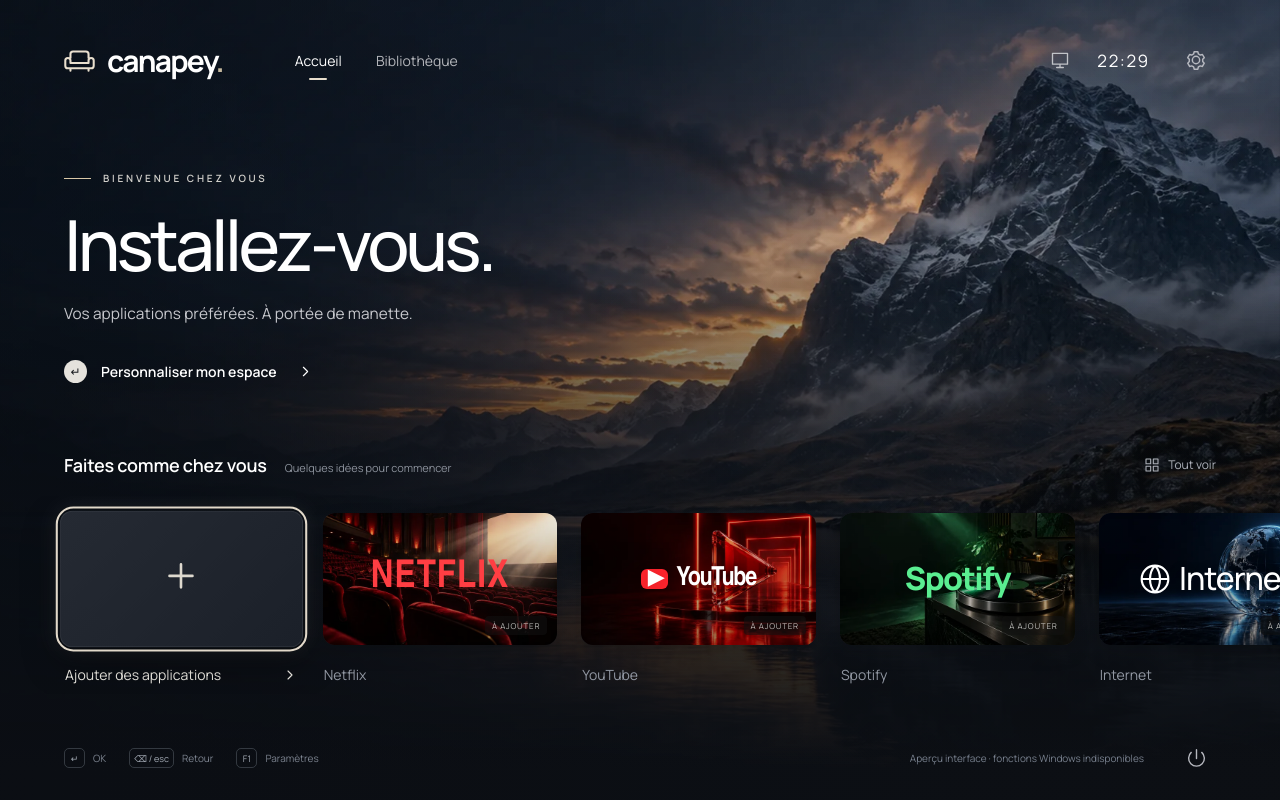
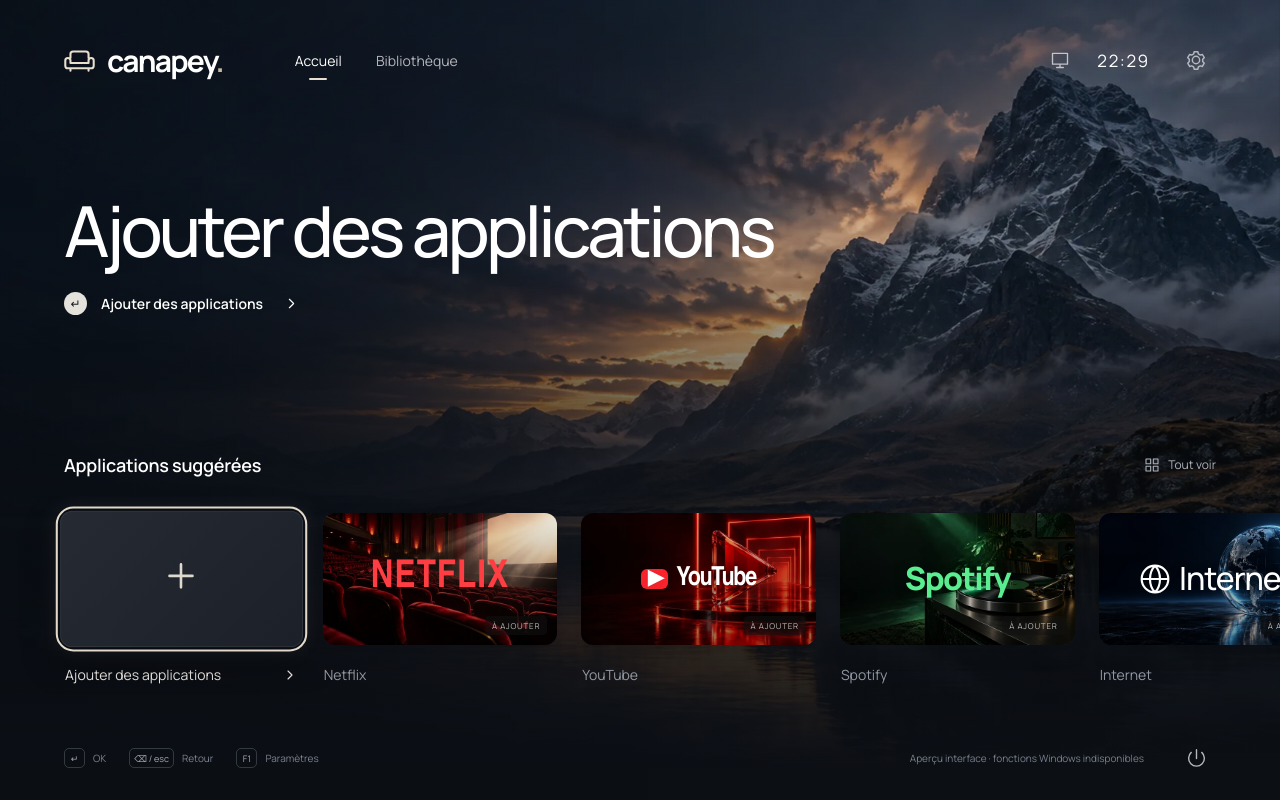
Before and after one commit to DwennK/canapey-launcher, a Vue app: page / in a window 1280 px wide. Built offline with nearby package versions, Linux system fonts and the light colour scheme.

Commit message:
fix: replace interface slogans with direct labels
Use functional titles and actions across the home screen and settings.
Remove decorative copy while preserving useful status and confirmation messages.
Update the browser checks to match the simplified interface.

```diff
--- a/scripts/qa-ui.js
+++ b/scripts/qa-ui.js
@@ -6,7 +6,7 @@
   await page.setViewportSize({width:1440,height:900});
   await page.evaluate(()=>localStorage.removeItem('canapey-ui-preview-v1'));
   await page.reload();
-  await page.getByRole('heading',{name:'Installez-vous.'}).waitFor();
+  await page.getByRole('heading',{name:'Ajouter des applications',exact:true}).waitFor();
   const assert=async(condition,message)=>{if(!await condition)throw new Error(message)};
   const selected=()=>page.locator('.cards .app-card[aria-pressed="true"]');
   await assert((await page.locator('.cards .app-card').count())===9,'Honest empty-state suggestions missing');
@@ -113,7 +113,7 @@
   await page.route('**/*',route=>route.request().url().startsWith('http://127.0.0.1:1420')?route.continue():route.abort());
   await page.evaluate(()=>localStorage.setItem('canapey-ui-preview-v1','{broken'));
   await page.reload();
-  await page.getByRole('heading',{name:'Installez-vous.'}).waitFor();
+  await page.getByRole('heading',{name:'Ajouter des applications',exact:true}).waitFor();
   await page.waitForFunction(()=>[...document.images].filter(i=>i.getBoundingClientRect().x<innerWidth).every(i=>i.complete&&i.naturalWidth>0));
   await page.screenshot({animations:'disabled',path:'output/playwright/home-desktop.png'});
   await page.keyboard.press('ArrowDown');
--- a/src/App.vue
+++ b/src/App.vue
@@ -199,29 +199,24 @@
 );
 const heroTitle = computed(() =>
   current.value.special === "add"
-    ? "Installez-vous."
+    ? "Ajouter des applications"
     : current.value.special === "windows"
       ? "Retour au bureau."
       : current.value.name,
 );
 const subtitle = computed(() =>
-  current.value.special === "add"
-    ? "Vos applications préférées. À portée de manette."
-    : current.value.special === "windows"
-      ? "Retrouvez votre PC. Canapey reste à portée de main."
-      : current.value.suggestion
-        ? "Ajoutez cette application à votre espace."
-        : {
-            netflix: "Le grand écran, à la maison.",
-            youtube: "Une nouvelle vidéo. Un nouvel univers.",
-            spotify: "La bande-son de votre salon.",
-            internet: "Tout le web, depuis votre canapé.",
-            steam: "Votre prochaine aventure vous attend.",
-            plezy: "Toute votre médiathèque, réunie.",
-            silo: "Votre collection, simplement.",
-            home: "Votre application, sur grand écran.",
-            windows: "",
-          }[current.value.theme],
+  current.value.special === "windows"
+    ? "Canapey reste ouvert en arrière-plan."
+    : "",
+);
+const heroStatus = computed(() =>
+  current.value.suggestion
+    ? "À AJOUTER"
+    : current.value.entry?.target.kind === "uri"
+      ? "RACCOURCI WEB"
+      : selectedSession.value
+        ? "EN COURS"
+        : "",
 );
 const heroBg = ref("/art/home.webp"),
   oldBg = ref("");
@@ -1105,30 +1100,20 @@
       class="hero"
       aria-live="polite"
     >
-      <div class="eyebrow">
-        <span class="tiny-line" />{{
-          current.suggestion
-            ? "À DÉCOUVRIR"
-            : empty
-              ? "BIENVENUE CHEZ VOUS"
-              : current.entry?.target.kind === "uri"
-                ? "RACCOURCI WEB"
-                : selectedSession
-                  ? "EN COURS"
-                  : "VOTRE ESPACE"
-        }}
+      <div v-if="heroStatus" class="eyebrow">
+        <span class="tiny-line" />{{ heroStatus }}
       </div>
       <h1 :key="heroTitle">{{ heroTitle }}</h1>
-      <p>{{ subtitle }}</p>
+      <p v-if="subtitle">{{ subtitle }}</p>
       <button class="hero-action" @click="activate()">
         <span class="keycap light">{{
           controller ? (ps ? "×" : "A") : "↵"
         }}</span
         >{{
           current.special === "add"
-            ? "Personnaliser mon espace"
+            ? "Ajouter des applications"
             : current.suggestion
-              ? "Ajouter à mon espace"
+              ? "Ajouter"
               : current.special === "windows"
                 ? "Afficher le bureau"
                 : selectedSession
@@ -1146,16 +1131,14 @@
       <div class="library-heading">
         <div>
           <span class="section-label">{{
-            view === "grid"
-              ? "Votre bibliothèque"
-              : empty
-                ? "Faites comme chez vous"
+            empty
+              ? "Applications suggérées"
+              : view === "grid"
+                ? "Votre bibliothèque"
                 : "Vos applications"
-          }}</span
-          ><span class="section-count">{{
-            empty
-              ? "Quelques idées pour commencer"
-              : `${config.apps.length} application${config.apps.length > 1 ? "s" : ""}`
+          }}</span>
+          <span v-if="!empty" class="section-count">{{
+            `${config.apps.length} application${config.apps.length > 1 ? "s" : ""}`
           }}</span>
         </div>
         <button
@@ -1298,13 +1281,13 @@
                     : panel === "move"
                       ? "Déplacer la carte"
                       : panel === "settings"
-                        ? "À votre façon."
+                        ? "Paramètres"
                         : panel === "add"
-                          ? "Un peu plus vous."
+                          ? "Ajouter des applications"
                           : panel === "edit"
                             ? "Personnaliser"
                             : panel === "power"
-                              ? "À bientôt."
+                              ? "Alimentation"
                               : panel === "session"
                                 ? current.name
                                 : confirmTitle
@@ -1394,16 +1377,13 @@
                 ><button @click="openPanel('power')">
                   <span>Alimentation</span
                   ><Icon name="power" :size="16" /></button
-                ><small>Canapey {{ version }}<br />Le PC, côté canapé.</small>
+                ><small>Canapey {{ version }}</small>
               </nav>
               <div class="settings-content">
                 <template v-if="settingsTab === 'general'"
-                  ><h3>Votre salon, vos réglages.</h3>
+                  ><h3>Écran et démarrage</h3>
                   <label class="setting-row"
-                    ><span
-                      >Plein écran au démarrage<small
-                        >Pour profiter de toute la TV.</small
-                      ></span
+                    ><span>Plein écran au démarrage</span
                     ><input
                       v-model="config.settings.fullscreen"
                       type="checkbox"
@@ -1465,8 +1445,7 @@
                     </button>
                   </div>
                   <p v-if="!config.apps.length" class="muted">
-                    Votre espace est encore libre. Ajoutez votre première
-                    application.
+                    Aucune application ajoutée.
                   </p>
                   <div
                     v-for="(a, i) in config.apps"
@@ -1515,7 +1494,7 @@
                     </button></div
                 ></template>
                 <template v-if="settingsTab === 'controls'"
-                  ><h3>Tout, depuis le canapé.</h3>
+                  ><h3>Manette et navigation</h3>
                   <div class="device-line">
                     <Icon name="controller" :size="28" />
                     <div>
@@ -1597,10 +1576,10 @@
                   <h3>
                     {{
                       update?.state === "available"
-                        ? `La version ${update.version} vous attend.`
+                        ? `Version ${update.version} disponible`
                         : update?.state === "current"
                           ? "Vous êtes à jour."
-                          : "Toujours à votre rythme."
+                          : "Mises à jour"
                     }}
                   </h3>
                   <p class="muted">
@@ -1640,7 +1619,7 @@
                   </button></template
                 >
                 <template v-if="settingsTab === 'diagnostic'"
-                  ><h3>Les détails utiles.</h3>
+                  ><h3>Diagnostic</h3>
                   <dl class="diagnostic">
                     <div>
                       <dt>Version</dt>
@@ -1816,7 +1795,7 @@
                 class="primary-button"
                 @click="addEntries(found.filter((a) => chosen.has(a.id)))"
               >
-                Ajouter à mon espace<Icon name="plus" :size="18" />
+                Ajouter<Icon name="plus" :size="18" />
               </button>
             </div>
             <div class="web-section">
@@ -1972,8 +1951,7 @@
             </div>
           </template>
           <template v-else-if="panel === 'power'"
-            ><p class="panel-intro">Que souhaitez-vous faire ?</p>
-            <div class="power-options">
+            ><div class="power-options">
               <button
                 @click="
                   confirm(
```
Also changed, not shown: 1 other file (tests, documents, lock files or other folders).
